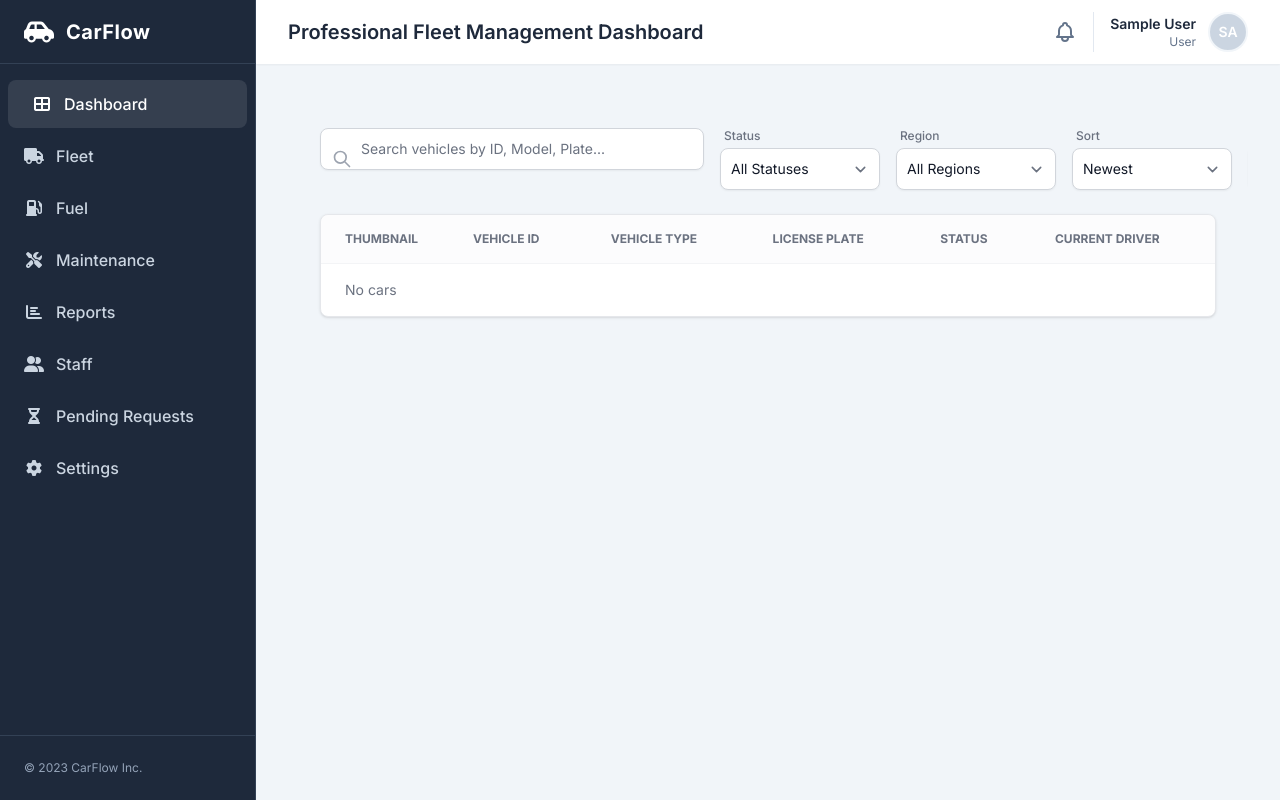
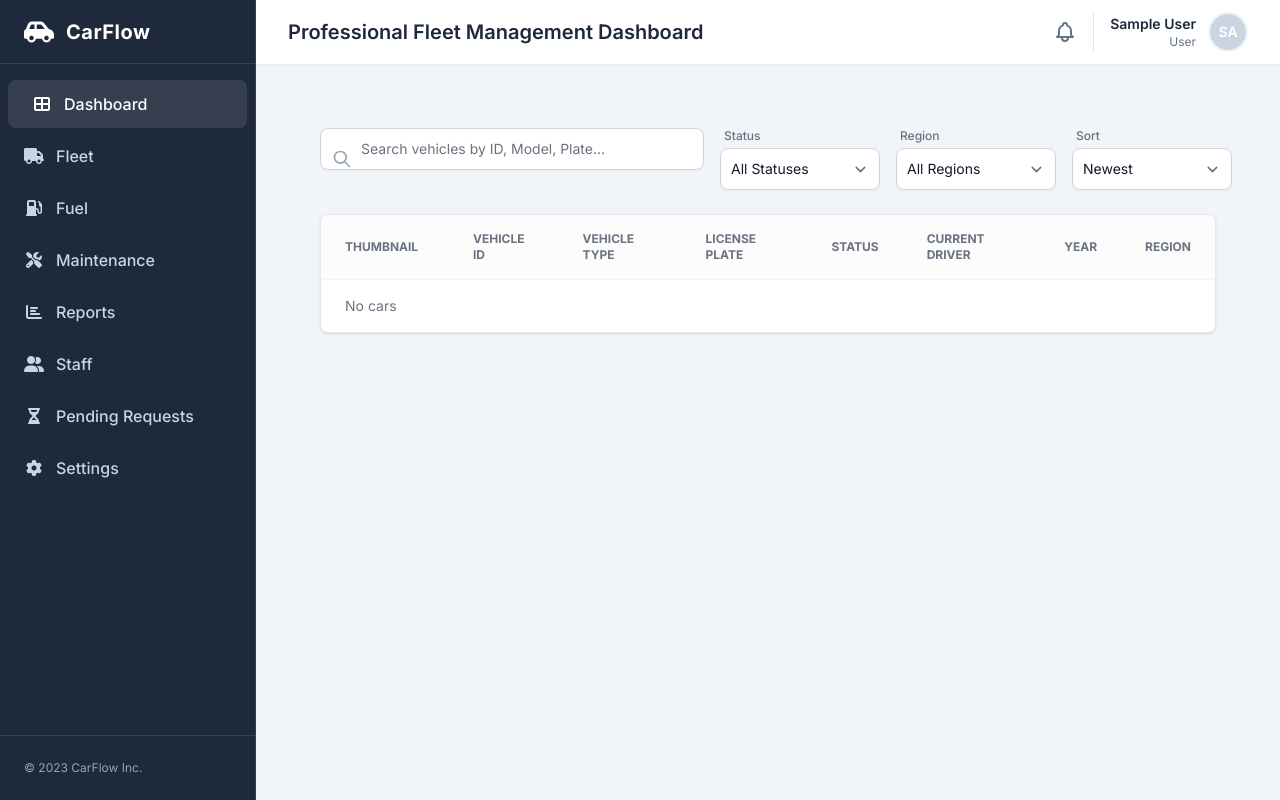
Before and after one commit to mustafakamil77/CarFlow, a Django app: page /fleet/ in a window 1280 px wide. Run offline with Django 5.2, Linux system fonts and the light colour scheme; the visitor is signed in with stand-in values (Sample User, id 1); data that the repository does not hold is empty; some libraries are stand-ins or nearby versions.

Commit message:
تعديل في عرض قائمة السيارات

```diff
--- a/fleet/templates/fleet/car_list.html
+++ b/fleet/templates/fleet/car_list.html
@@ -62,6 +62,8 @@
             <th class="px-6 py-4" scope="col">License Plate</th>
             <th class="px-6 py-4" scope="col">Status</th>
             <th class="px-6 py-4" scope="col">Current Driver</th>
+            <th class="px-6 py-4" scope="col">Year</th>
+            <th class="px-6 py-4" scope="col">Region</th>
           </tr>
         </thead>
         <tbody>
@@ -90,10 +92,13 @@
               <span class="bg-gray-100 text-gray-800 text-xs font-medium px-2.5 py-0.5 rounded-full flex items-center w-fit gap-1.5"><span class="w-1.5 h-1.5 rounded-full bg-gray-600"></span> {{ car.status }}</span>
               {% endif %}
             </td>
-            <td class="px-6 py-4 text-gray-900">-</td>
+            <td class="px-6 py-4 text-gray-900">{{ car.current_driver }}</td>
+            <td class="px-6 py-4 text-gray-900">{{ car.year }}</td>
+            <td class="px-6 py-4 text-gray-900">{{ car.region }}</td>
           </tr>
           {% empty %}
-          <tr><td class="px-6 py-4" colspan="6">No cars</td></tr>
+          <tr><td class="px-6 py-4" colspan="8">No cars</td></tr>
+
           {% endfor %}
         </tbody>
       </table>
```
